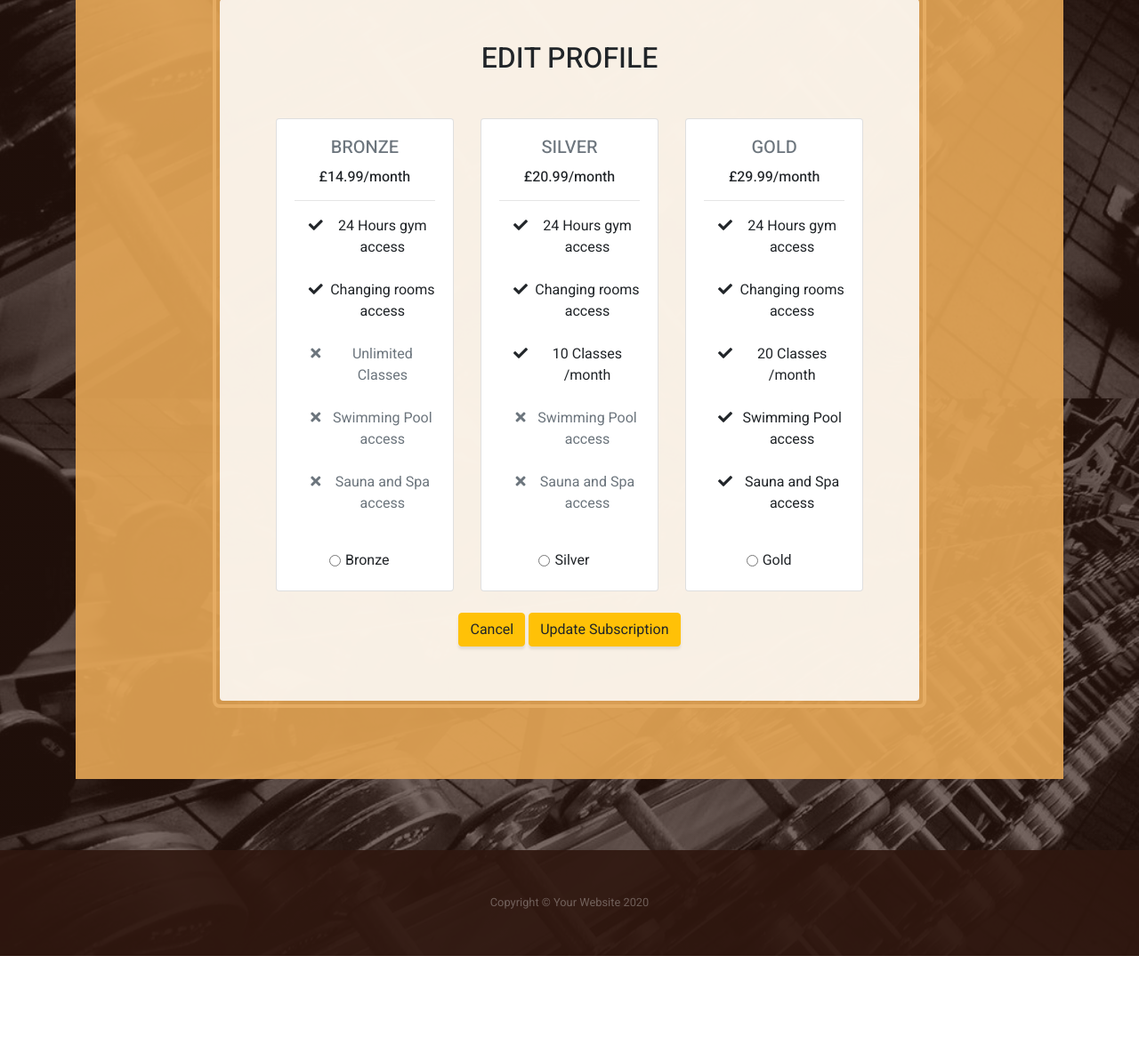
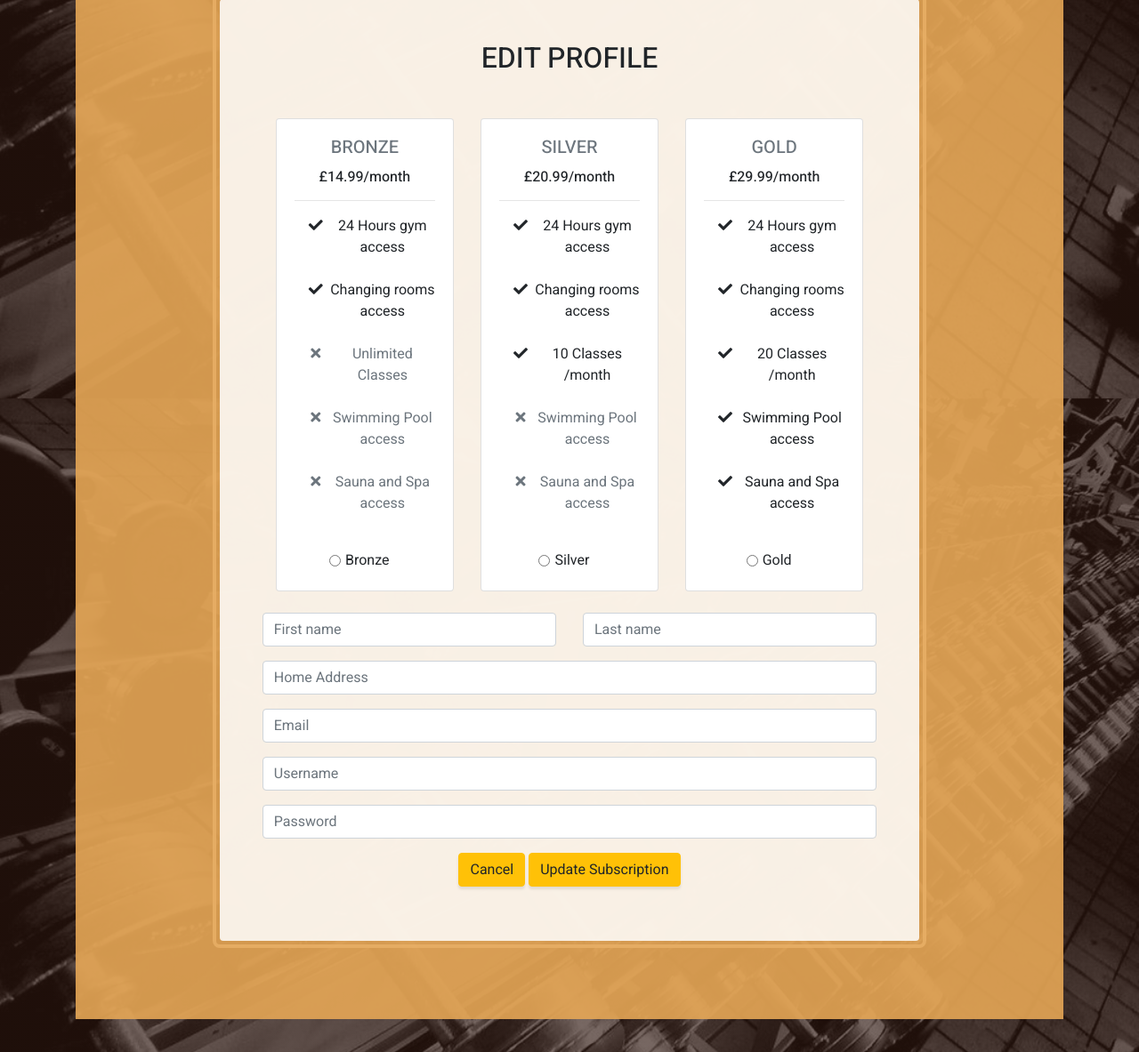
Before and after one commit to MannyBinning/simply-fitness, a Flask app: template templates/edit_profile.html in a window 1280 px wide. Shown: the part 512-1695 px from the top of the page at 89% size. Before the commit the page ends 1587 px from the top, so only its background shows below. Run offline with Flask 2, Linux system fonts and the light colour scheme; the template is opened without the code that fills it, so the values that code supplies are empty; some libraries are stand-ins or nearby versions.

Commit message:
added profile editing functionality

```diff
--- a/run.py
+++ b/run.py
@@ -110,11 +110,22 @@ def profile(username):
 
 @app.route("/edit_profile/<username_id>", methods=["GET", "POST"])
 def edit_profile(username_id):
-    user = mongo.db.users.find_one({"_id": ObjectId(username_id)})
-    username = mongo.db.users.find_one(
-        {"username": session["user"]})
+        if request.method == "POST":
 
-    if session["user"]:
+            update = {
+                "FirstName": request.form.get("FirstName"),
+                "LastName": request.form.get("LastName"),
+                "subscription": request.form.get("subscription"),
+                "address": request.form.get("address"),
+                "email": request.form.get("email"),
+                "username": request.form.get("username").lower(),
+                "password": generate_password_hash(request.form.get("password"))
+            }
+            mongo.db.users.update({"_id": ObjectId(username_id)}, update)
+            flash("Update Successful!")
+
+        user = mongo.db.users.find_one({"_id": ObjectId(username_id)})
+        username = mongo.db.users.find_one({"username": session["user"]})
         return render_template("edit_profile.html", user=user, username=username)
 
 
@@ -159,6 +170,7 @@ def edit_class(task_id):
         }
         mongo.db.tasks.update({"_id": ObjectId(task_id)}, submit)
         flash("Changes Saved")
+        return redirect(url_for("book_class"))
 
     task = mongo.db.tasks.find_one({"_id": ObjectId(task_id)})
     categories = mongo.db.categories.find().sort("category_name", 1)
--- a/templates/edit_profile.html
+++ b/templates/edit_profile.html
@@ -93,6 +93,40 @@
                             </div>
                         </div>
                         <br>
+                        <div class="form-group row">
+                            <div class="col">
+                                <input type="text" value="{{username.FirstName}}" id="FirstName" name="FirstName" class="form-control" placeholder="First name" required>
+                            </div>
+                            <div class="col">
+                                <input type="text" value="{{username.LastName}}" id="LastName" name="LastName" class="form-control" placeholder="Last name" required>
+                            </div>
+                        </div>
+                        <!--Home Address-->
+                        <div class="form-group row">
+                            <div class="col">
+                                <input type="text" value="{{username.address}}" id="address" name="address" class="form-control" placeholder="Home Address" required>
+                            </div>
+                        </div>
+                        <!--Email Adress -->
+                        <div class="form-group row">
+                            <div class="col-sm-12">
+                                <input id="email" value="{{username.email}}" name="email" type="email" class="form-control" placeholder="Email" required>
+                            </div>
+                        </div>
+                        <!--Username-->
+                        <div class="form-group row">
+                            <div class="col-sm-12">
+                                <input id="username" value="{{username.username}}" name="username" type="text" minlength="5"
+                                    maxlength="15" pattern="^[a-zA-Z0-9]{5,15}$" class="form-control" placeholder="Username" required>
+                            </div>
+                        </div>
+                        <!--Password-->
+                        <div class="form-group row">
+                            <div class="col-sm-12">
+                                <input id="password" name="password" type="password" minlength="5"
+                                    maxlength="15" pattern="^[a-zA-Z0-9]{5,15}$" class="form-control" placeholder="Password" required>
+                            </div>
+                        </div>
                         <a href="{{ url_for('profile', username=session['user']) }}" class="btn btn-warning">Cancel</a>
                         <button type="submit" class="btn btn-warning">Update Subscription</button>
                 </form>
--- a/templates/profile.html
+++ b/templates/profile.html
@@ -29,7 +29,7 @@
                             </div>
                         </div>
                         <!--Button to edit booking details-->
-                        <a href="{{ url_for('edit_profile', username_id=username._id) }}" class="btn btn-warning">Update Subscription</a>
+                        <a href="{{ url_for('edit_profile', username_id=username._id) }}" class="btn btn-warning">Update Details</a>
                         <!--Button to delete booking-->
                         <a href="#" class="btn btn-warning">Delete Account</a>
                     </div>
```
